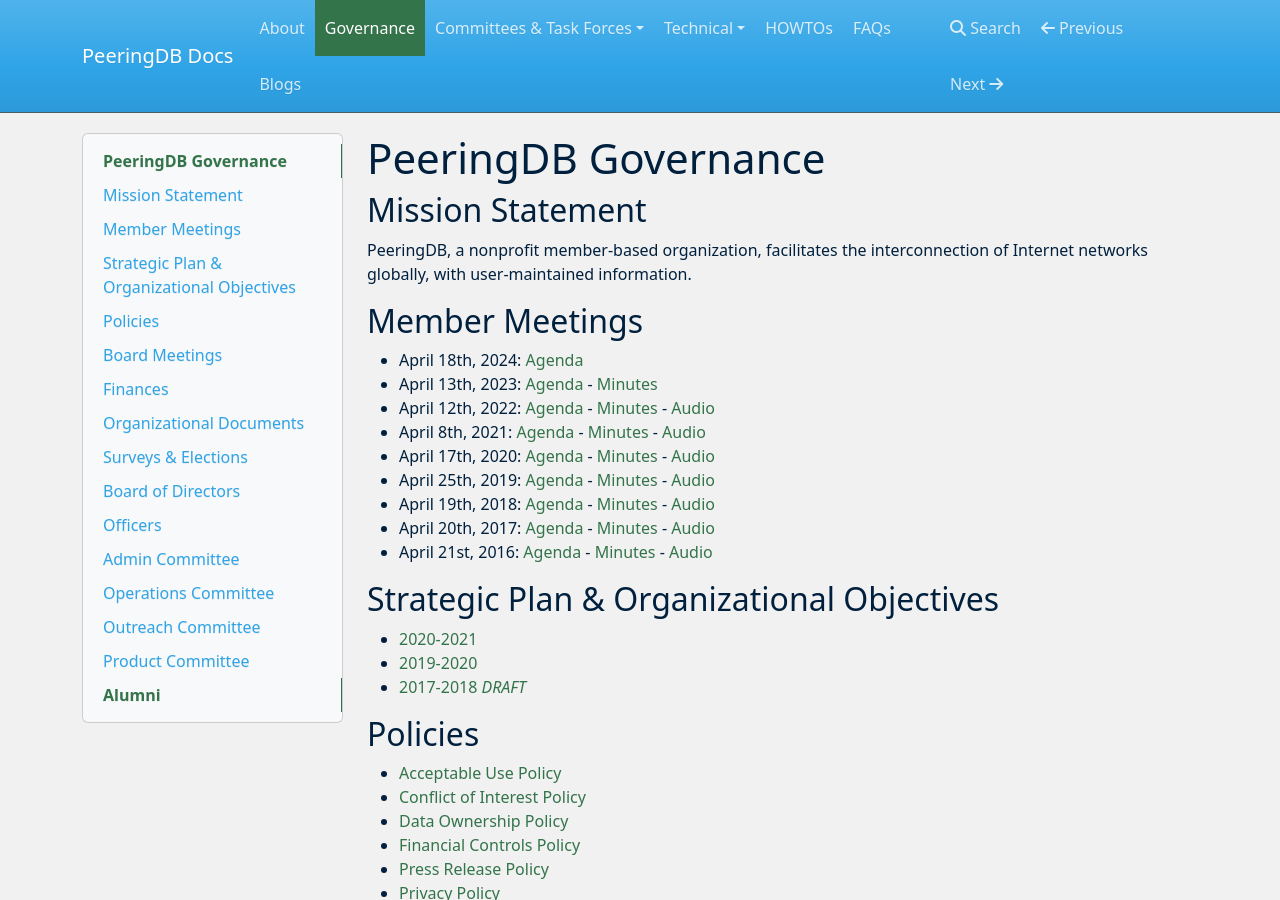
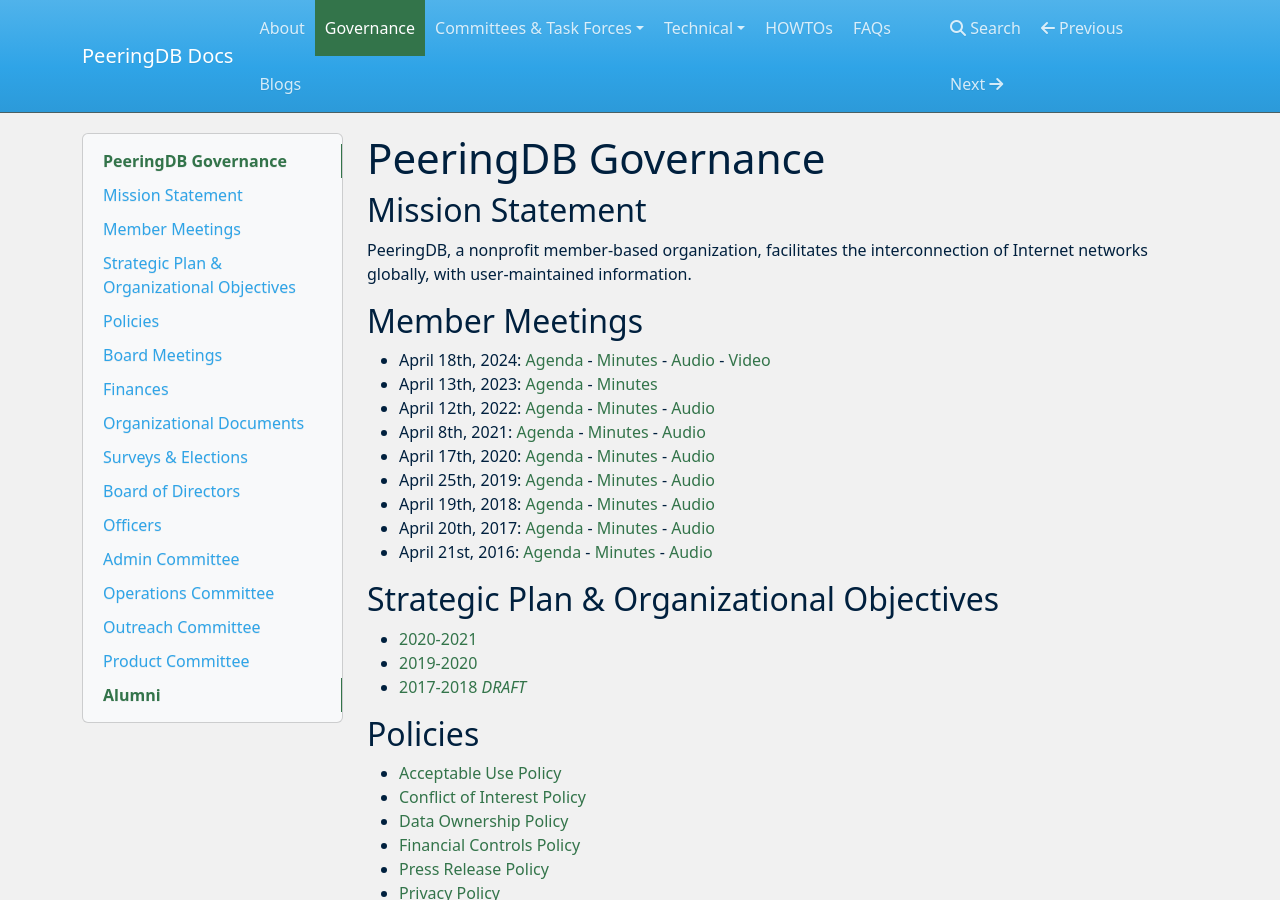
Before and after one commit to peeringdb/docs, an MkDocs documentation site: the page built from docs/gov.md, in a window 1280 px wide and 900 px high. Built offline with MkDocs 1.6.1, drawn with Linux system fonts in a browser that asks for light colours; nearby versions of some CDN libraries.

Commit message:
Annual member meeting minutes.

```diff
--- a/docs/gov.md
+++ b/docs/gov.md
@@ -7,7 +7,7 @@
 
 ## Member Meetings
 
-- April 18th, 2024: [Agenda](gov/legaldocs/2024-04-18_PeeringDB_Member_Meeting_Agenda.txt)
+- April 18th, 2024: [Agenda](gov/legaldocs/2024-04-18_PeeringDB_Member_Meeting_Agenda.txt) - [Minutes](gov/legaldocs/2024-04-18_PeeringDB_Member_Meeting_Minutes.pdf) - [Audio](gov/legaldocs/2024-04-18_PeeringDB_Member_Meeting_Audio.mp3) - [Video](https://youtu.be/dfNHXOw-lvk)
 - April 13th, 2023: [Agenda](gov/legaldocs/2023-04-13_PeeringDB_Member_Meeting_Agenda.txt) - [Minutes](gov/legaldocs/2023-04-13_PeeringDB_Member_Meeting_Minutes.pdf)
 - April 12th, 2022: [Agenda](gov/legaldocs/2022-04-12_PeeringDB_Member_Meeting_Agenda.txt) - [Minutes](gov/legaldocs/2022-04-12_PeeringDB_Member_Meeting_Minutes.pdf) - [Audio](gov/legaldocs/2022-04-12_PeeringDB_Member_Meeting_Audio.mp3)
 - April 8th, 2021: [Agenda](gov/legaldocs/2021-04-08_PeeringDB_Member_Meeting_Agenda.txt) - [Minutes](gov/legaldocs/2021-04-08_PeeringDB_Member_Meeting_Minutes.pdf) - [Audio](gov/legaldocs/2021-04-08_PeeringDB_Member_Meeting_Audio.mp3)
```
Also changed, not shown: 4 other files.
